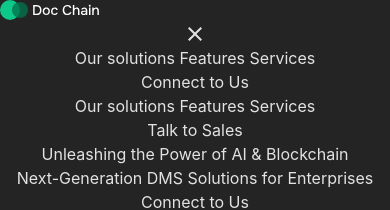
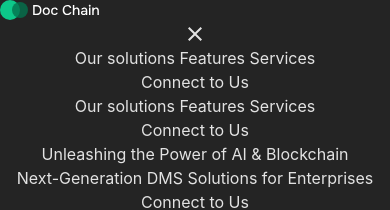
Before and after one commit to udhaykumarbala/website-doc-chain, a React (Vite) app: page / in a window 390 px wide. Both pictures are taken after a click on the button 195 px from the left and 32 px from the top of the page. Shown: the top 210 px of the page. Built offline with nearby package versions, Linux system fonts and the light colour scheme.

Commit message:
mobile-fix

```diff
--- a/src/components/Nav.jsx
+++ b/src/components/Nav.jsx
@@ -114,7 +114,7 @@
                               role='button'
                            >
                               {" "}
-                              Talk to Sales{" "}
+                              Connect to Us{" "}
                            </a>
                         </div>
                      </div>
```
